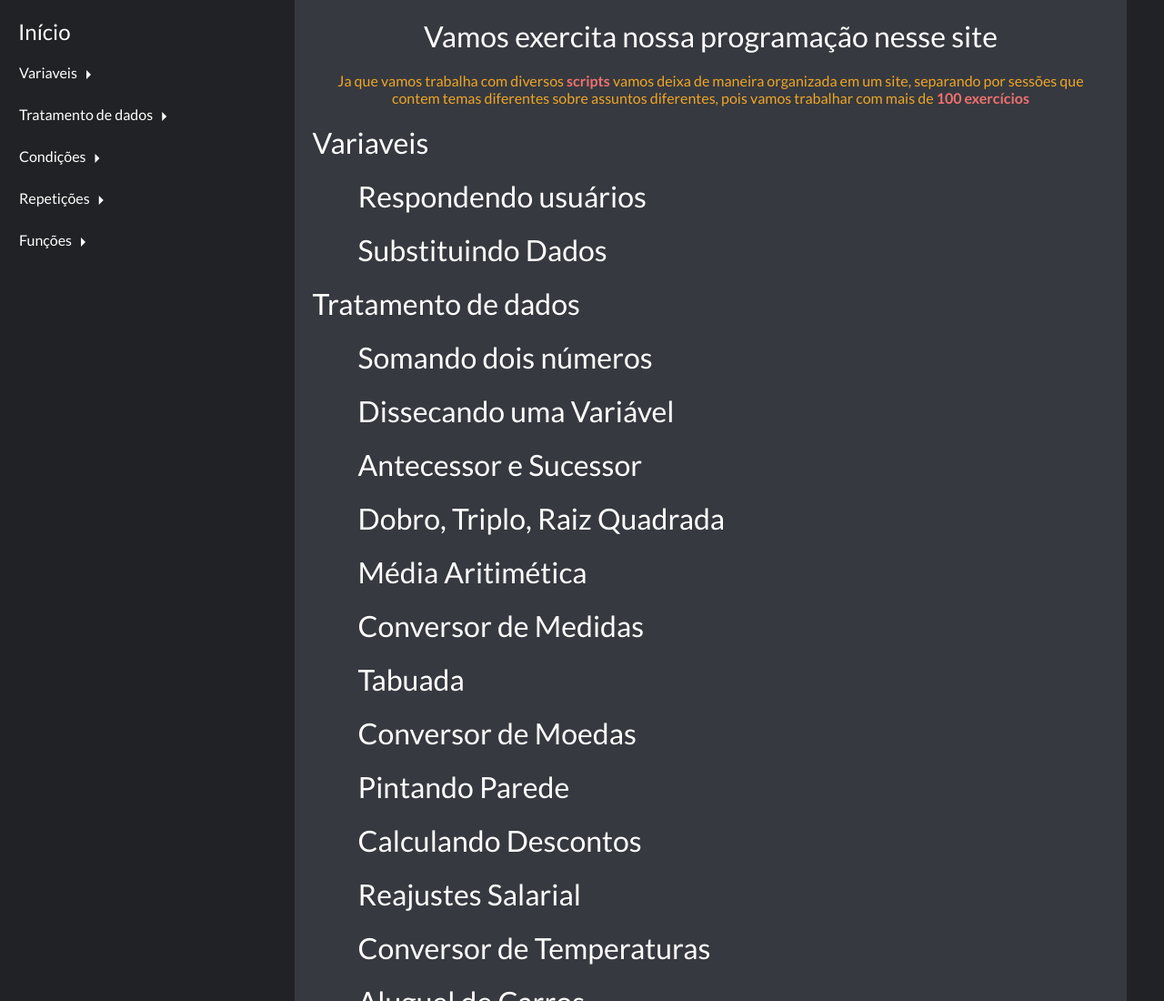
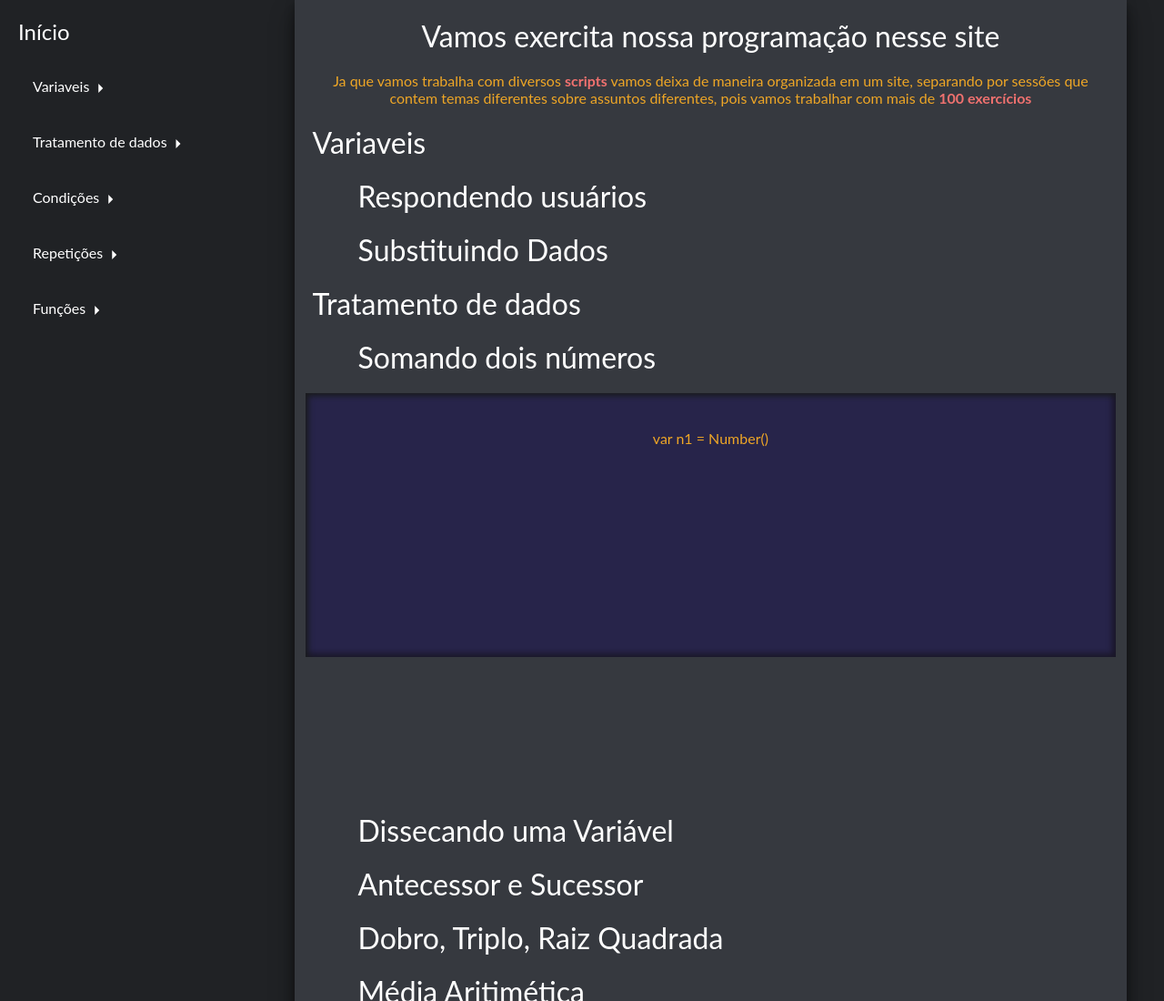
Before and after one commit to lopesgsl/curso.js, a plain HTML site: page Exercicios/index.html in a window 1280 px wide. Shown: the top 1100 px of the page at 91% size. Drawn offline with nearby package versions, Linux system fonts and the light colour scheme.

Commit message:
Adição de box-shadow,  animação no menu, fonte para "CODE" e ambiente para mostrar o code

```diff
--- /dev/null
+++ b/Exercicios/estilos/main.css
@@ -0,0 +1,16 @@
+@charset "UTF-8";
+
+
+section #ex003{
+    height: 500px;
+}
+
+.code{
+    font-family: var(--font_code);
+    padding: 20px;
+    width: 93%;
+    height: 250px;
+    margin: auto;
+    background-color: var(--code);
+    box-shadow: rgb(26, 28, 29) 3px 3px 6px 0px inset, rgba(15, 12, 12, 0.5) -3px -3px 6px 1px inset;
+}
--- a/Exercicios/estilos/menu.css
+++ b/Exercicios/estilos/menu.css
@@ -1,4 +1,4 @@
-@charset 'UTF_8';
+@charset "UTF-8";
 
 nav{
     width: 23%;
@@ -26,9 +26,15 @@ ul{
     list-style: none;
     box-sizing: border-box;
 }
+.menu_ul{
+    height: 55pxpx;
+    margin: 15px;
+}
 ul:hover{
     border: 1px solid white;
     border-radius: 5px;
+
+    transition: 0.4s;
 }
 nav > ul >ul:hover{
     border: none;
--- a/Exercicios/estilos/style.css
+++ b/Exercicios/estilos/style.css
@@ -1,4 +1,15 @@
-@charset 'UTF-8';
+@charset "UFT-8";
+
+@font-face {
+    font-family: "cascadia", monospace;
+    src:
+        url(../fontes/CascadiaCode-Regular.woff2) format("woff2")
+        url(../fontes/CascadiaCode-Bold.woff2) format("woff2")
+        url(../fontes/CascadiaCode-SemiBold.woff2) format("woff2")
+        url(../fontes/CascadiaCode-Light.woff2) format("woff2")
+        url(../fontes/CascadiaCode-SemiLight.woff2) format("woff2")
+        url(../fontes/CascadiaCode-ExtraLight.woff2) format("woff2");
+}
 
 @import url('https://fonts.googleapis.com/css2?family=Lato:ital,wght@0,100;0,300;0,400;0,700;0,900;1,100;1,300;1,400;1,700;1,900&display=swap');
 @import url('https://fonts.googleapis.com/css2?family=Lato:ital,wght@0,100;0,300;0,400;0,700;0,900;1,100;1,300;1,400;1,700;1,900&family=Righteous&display=swap');
@@ -6,6 +17,7 @@
 :root{
     --font: "Lato", sans-serif;
     --font_h: "Righteous", sans-serif;
+    --font_code: "cascadia", monospace;
 
     --verde_cinza: #2ada7c;
     --rosa_destaque: #F0716F;
@@ -14,6 +26,7 @@
     --cinza_dark: #36393F;
     --cinza_mid: #42464e;
     --cinza_light:#4c5058;
+    --code: #27244A;
 }
 *{
     margin: 0;
@@ -30,6 +43,7 @@ main{
     width: 73%;
     margin: auto;
     background-color: var(--cinza_dark);
+    box-shadow: rgba(0, 0, 0, 0.397) 0px 15px 25px, rgba(0, 0, 0, 0.39) 0px 5px 10px;
 }
 h1{
     text-align: center;
--- a/Exercicios/index.html
+++ b/Exercicios/index.html
@@ -6,13 +6,14 @@
     <title>Testando JavaScript</title>
     <link rel="stylesheet" href="estilos/style.css">
     <link rel="stylesheet" href="estilos/menu.css">
+    <link rel="stylesheet" href="estilos/main.css">
     <link rel="stylesheet" href="https://fonts.googleapis.com/css2?family=Material+Symbols+Outlined:opsz,wght,FILL,GRAD@20..48,100..700,0..1,-50..200" />
     <script src="scripts/menu.js"></script>
 </head>
 <body>
     <nav>
         <a href="#" id="inicio">Início</a>
-        <ul>
+        <ul class="menu_ul" name="menu_ul">
             <a href="#" onclick="MenuDrop_va()">
                 Variaveis
                 <span class="material-symbols-outlined" id="arrow_right_va">arrow_right</span>
@@ -26,7 +27,7 @@
 
 
 
-        <ul>
+        <ul class="menu_ul">
             <a href="#" onclick="MenuDrop_td()">
                 Tratamento de dados
                 <span class="material-symbols-outlined" id="arrow_right_td">arrow_right</span>
@@ -52,7 +53,7 @@
 
 
 
-        <ul>
+        <ul class="menu_ul">
             <a href="#" onclick="MenuDrop_co()">
                 Condições
                 <span class="material-symbols-outlined" id="arrow_right_co">arrow_right</span>
@@ -79,7 +80,7 @@
                 <li>GAME: Pedra Papel e Tesoura</li>
             </ul>
         </ul>
-        <ul>
+        <ul class="menu_ul">
             <a href="#" onclick="MenuDrop_re()">
                 Repetições
                 <span class="material-symbols-outlined" id="arrow_right_re">arrow_right</span>
@@ -103,7 +104,7 @@
                 <li>Simulador de Caixa Eletrônico</li>
             </ul>
         </ul>
-        <ul>
+        <ul class="menu_ul">
             <a href="#">
                 Funções<span class="material-symbols-outlined">arrow_right</span>
             </a>
@@ -115,11 +116,29 @@
             Ja que vamos trabalha com diversos <strong>scripts</strong> vamos deixa de maneira organizada em um site, separando por sessões que contem temas diferentes sobre assuntos diferentes, pois vamos trabalhar com mais de <strong>100 exercícios</strong>
         </p>
 
+        <article>
+            <section>
                 <h2>Variaveis</h2>
+
+                    <section id="ex001">
                         <h3>Respondendo usuários</h3>
+                    </section>
+
+                    <section id="ex002">
                         <h3>Substituindo Dados</h3>
+                    </section>
+
+            </section>
+            <section>
                 <h2>Tratamento de dados</h2>
+                    <section id="ex003">
                         <h3>Somando dois números</h3>
+
+                        <div class="code">
+                            <p>var n1 = Number()</p>
+                        </div>
+
+                    </section>
                     <h3>Dissecando uma Variável</h3>
                     <h3>Antecessor e Sucessor</h3>
                     <h3>Dobro, Triplo, Raiz Quadrada</h3>
@@ -132,6 +151,8 @@
                     <h3>Reajustes Salarial</h3>
                     <h3>Conversor de Temperaturas</h3>
                     <h3>Aluguel de Carros</h3>
+            </section>
+            <section>
                 <h2>Condições</h2>
                     <h3>Jogo da Adivinhação v.1.0</h3>
                     <h3>Radar eletrônico</h3>
@@ -151,6 +172,8 @@
                     <h3>Índice de Massa Corporal</h3>
                     <h3>Gerenciador de Pagamentos</h3>
                     <h3>GAME: Pedra Papel e Tesoura</h3>
+            </section>
+            <section>
                 <h2>Repetições</h2>
                     <h3>Validação de Dados</h3>
                     <h3>Jogo da Adivinhação v2.0</h3>
@@ -168,6 +191,8 @@
                     <h3>Estatísticas em produtos</h3>
                     <h3>Simulador de Caixa Eletrônico</h3>
                 <h2>Funções</h2>
+            </section>
+        </article>
     </main>
     <script>
 
```
Also changed, not shown: Exercicios/fontes/CascadiaCode-Bold.woff2 (added), Exercicios/fontes/CascadiaCode-ExtraLight.woff2 (added), Exercicios/fontes/CascadiaCode-Light.woff2 (added), Exercicios/fontes/CascadiaCode-Regular.woff2 (added), Exercicios/fontes/CascadiaCode-SemiBold.woff2 (added), Exercicios/fontes/CascadiaCode-SemiLight.woff2 (added). Lines whose indentation alone changed are shown as unchanged.
